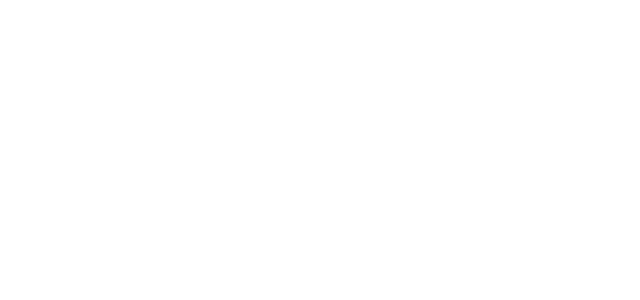
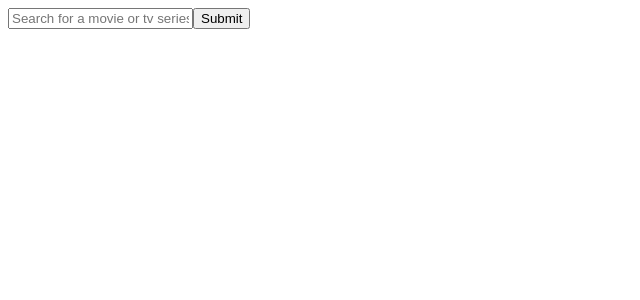
Before and after one commit to guglielmopiasenti/vite-boolflix, a Vue app: page / in a window 1280 px wide. Shown: the top 300 px of the page, without its empty margins (0-640 px from the left). Built offline with nearby package versions, Linux system fonts and the light colour scheme.

Commit message:
creating searchform and button + emit

```diff
--- a/src/components/SearchBar.vue
+++ b/src/components/SearchBar.vue
@@ -1,11 +1,23 @@
 <script>
 
 export default {
-
-}
+    data: () => ({ searchTerm: '' }),
+    props: {
+        placeholder: String,
+    },
+    emits: ['term-change', 'search-submit']
+};
 
 </script>
 
-<template></template>
+<template>
+    <form>
+        <div class="mb-3">
+            <input type="text" class="form-control" id="makeSearch" :placeholder="placeholder || 'Search...'"
+                v-model.trim="searchTerm" @keyup="$emit('term-change', searchTerm)">
+            <button type="submit" class="btn btn-primary" @click="$emit('search-submit')">Submit</button>
+        </div>
+    </form>
+</template>
 
 <style></style>
```
